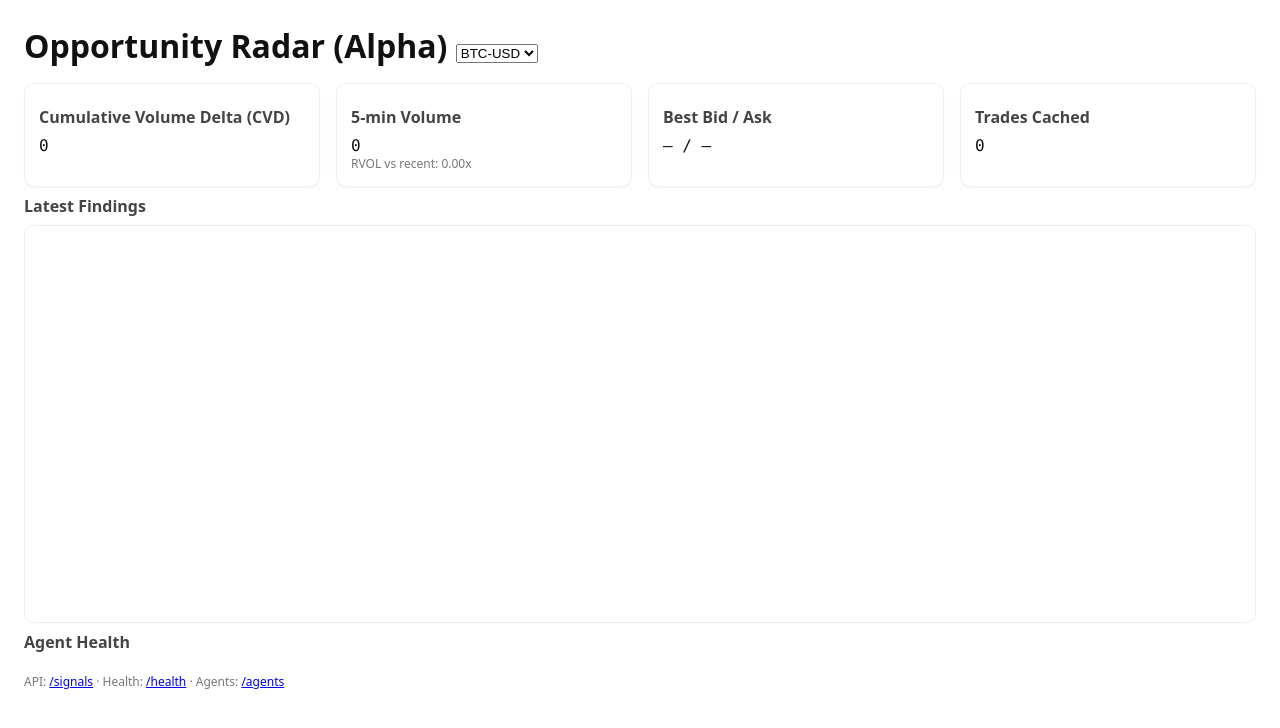
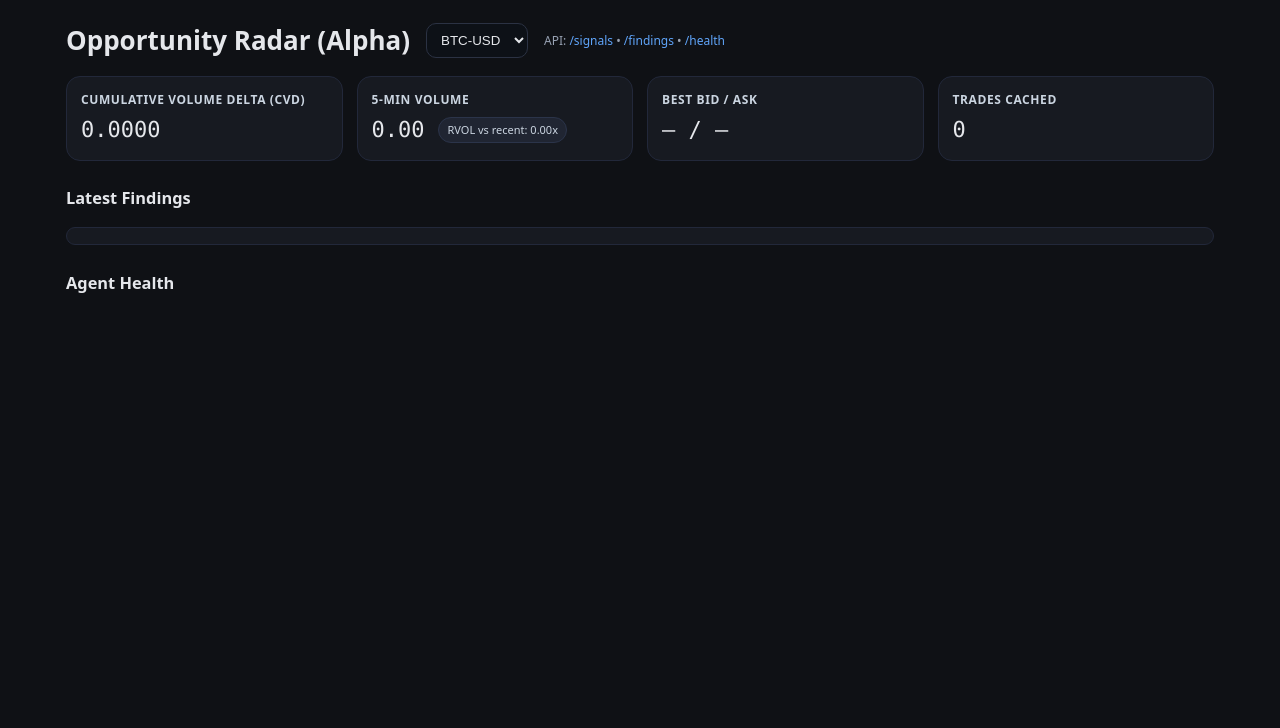
Before and after one commit to davidlowriereed/tradeAgent, a FastAPI app: page / in a window 1280 px wide. Shown: the top 728 px of the page. Run offline with FastAPI, Linux system fonts and the light colour scheme; data that the repository does not hold is empty; some libraries are stand-ins or nearby versions.

Commit message:
Update index.html

```diff
--- a/backend/templates/index.html
+++ b/backend/templates/index.html
@@ -1,136 +1,232 @@
 <!doctype html>
-<html>
+<html lang="en">
 <head>
-  <meta charset="utf-8">
+  <meta charset="utf-8"/>
+  <meta name="viewport" content="width=device-width, initial-scale=1"/>
   <title>Opportunity Radar (Alpha)</title>
-  <meta name="viewport" content="width=device-width, initial-scale=1">
   <style>
-    body { font-family: ui-sans-serif, system-ui, -apple-system, Segoe UI, Roboto, Helvetica, Arial; margin: 24px; color: #111;}
-    .grid { display: grid; grid-template-columns: repeat(4, minmax(220px, 1fr)); gap: 16px; }
-    .card { border: 1px solid #eee; border-radius: 10px; padding: 14px; box-shadow: 0 1px 2px rgba(0,0,0,0.05); }
-    h1 { margin: 0 0 16px 0; }
-    h2 { margin: 8px 0; font-size: 16px; color: #444; }
-    .mono { font-family: ui-monospace, SFMono-Regular, Menlo, Consolas, "Liberation Mono", monospace; }
-    .row { display: grid; grid-template-columns: 1fr 1fr; gap: 10px; }
-    .ok { color: #0a9b4c; font-weight: 600; }
-    .stale { color: #b97b00; font-weight: 600; }
-    .err { color: #b00020; font-weight: 600; }
-    .small { color: #555; font-size: 12px; }
-    .findings { height: 380px; overflow: auto; border: 1px solid #eee; border-radius: 10px; padding: 8px; }
-    .muted { color: #777; }
-    @media (max-width: 1100px) { .grid { grid-template-columns: repeat(2, 1fr); } }
-    @media (max-width: 700px) { .grid { grid-template-columns: 1fr; } }
+    :root{
+      --bg:#0f1115; --card:#171a21; --muted:#98a2b3; --text:#e5e7eb; --ok:#22c55e; --warn:#f59e0b; --err:#ef4444; --accent:#60a5fa;
+      --chip:#202532; --chipText:#cbd5e1;
+    }
+    *{box-sizing:border-box}
+    body{margin:0;background:var(--bg);color:var(--text);font:14px/1.45 system-ui,-apple-system,Segoe UI,Roboto,Ubuntu,Cantarell,'Helvetica Neue',Noto Sans,sans-serif}
+    a{color:var(--accent);text-decoration:none}
+    .wrap{max-width:1180px;margin:22px auto;padding:0 16px}
+    header{display:flex;align-items:center;gap:16px;flex-wrap:wrap;margin-bottom:16px}
+    h1{margin:0;font-size:26px}
+    select{background:#0d1117;border:1px solid #2b3243;color:var(--text);padding:8px 10px;border-radius:10px}
+    .grid{display:grid;grid-template-columns:repeat(4,1fr);gap:14px}
+    .tile{background:var(--card);padding:14px;border-radius:14px;border:1px solid #22283a;min-height:72px}
+    .tile h4{margin:0 0 6px 0;color:#cbd5e1;font-size:12px;text-transform:uppercase;letter-spacing:0.05em}
+    .big{font-size:22px}
+    .muted{color:var(--muted)}
+    .row{display:flex;gap:14px;align-items:center;flex-wrap:wrap}
+    .cards{background:var(--card);border:1px solid #22283a;border-radius:14px;padding:8px;max-height:460px;overflow:auto}
+    .card{border-bottom:1px solid #22283a;padding:12px 8px}
+    .card:last-child{border-bottom:0}
+    .hdr{display:flex;align-items:center;gap:10px;flex-wrap:wrap;margin-bottom:6px}
+    .badge{padding:4px 8px;border-radius:999px;font-size:11px;background:var(--chip);color:var(--chipText);border:1px solid #2b344a}
+    .badge.green{background:rgba(34,197,94,.1);color:#86efac;border-color:#14532d}
+    .badge.red{background:rgba(239,68,68,.08);color:#fca5a5;border-color:#7f1d1d}
+    .badge.blue{background:rgba(96,165,250,.10);color:#bfdbfe;border-color:#1e3a8a}
+    .badge.yellow{background:rgba(245,158,11,.10);color:#fde68a;border-color:#7c2d12}
+    .score{font-weight:600;font-variant-numeric:tabular-nums}
+    ul.tweaks{margin:6px 0 0 0;padding-left:16px}
+    .small{font-size:12px}
+    .health{display:grid;grid-template-columns:repeat(4,1fr);gap:14px;margin-top:14px}
+    .chip-dot{display:inline-flex;align-items:center;gap:6px}
+    .dot{width:8px;height:8px;border-radius:50%}
+    .ok{background:var(--ok)} .stale{background:var(--warn)} .err{background:var(--err)}
+    .right{margin-left:auto}
+    .mono{font-family:ui-monospace,SFMono-Regular,Menlo,Monaco,Consolas,"Liberation Mono","Courier New",monospace}
+    .kbd{font:12px/1.2 ui-monospace,SFMono-Regular,Menlo,Monaco,Consolas,"Liberation Mono","Courier New",monospace;background:var(--chip);padding:2px 6px;border-radius:6px;border:1px solid #2b344a}
+    .sp{height:10px}
   </style>
 </head>
 <body>
-  <h1>Opportunity Radar (Alpha) <select id="symbol"></select></h1>
-  <div class="grid">
-    <div class="card">
-      <h2>Cumulative Volume Delta (CVD)</h2>
-      <div class="mono" id="cvd">—</div>
+  <div class="wrap">
+    <header>
+      <h1>Opportunity Radar (Alpha)</h1>
+      <select id="symbolSel"></select>
+      <span class="muted small">API: <a href="/signals">/signals</a> • <a href="/findings">/findings</a> • <a href="/health">/health</a></span>
+    </header>
+
+    <div class="grid">
+      <div class="tile"><h4>Cumulative Volume Delta (CVD)</h4><div id="cvd" class="big mono">–</div></div>
+      <div class="tile"><h4>5-min Volume</h4><div class="row"><div id="vol" class="big mono">–</div><span id="rvol" class="badge">RVOL vs recent: –</span></div></div>
+      <div class="tile"><h4>Best Bid / Ask</h4><div id="ba" class="big mono">– / –</div></div>
+      <div class="tile"><h4>Trades Cached</h4><div id="tc" class="big mono">–</div></div>
     </div>
-    <div class="card">
-      <h2>5-min Volume</h2>
-      <div class="mono" id="vol">—</div>
-      <div class="small muted">RVOL vs recent: <span id="rvol">—</span></div>
-    </div>
-    <div class="card">
-      <h2>Best Bid / Ask</h2>
-      <div class="mono"><span id="bid">—</span> / <span id="ask">—</span></div>
-    </div>
-    <div class="card">
-      <h2>Trades Cached</h2>
-      <div class="mono" id="tc">—</div>
-    </div>
+
+    <div class="sp"></div>
+    <h3>Latest Findings</h3>
+    <div id="findings" class="cards"></div>
+
+    <div class="sp"></div>
+    <h3>Agent Health</h3>
+    <div id="health" class="health"></div>
   </div>
 
-  <h2>Latest Findings</h2>
-  <div class="findings mono" id="findings">loading…</div>
+<script>
+const $ = (id) => document.getElementById(id);
+const fmt = (n, d=2) => (n===null||n===undefined||Number.isNaN(+n)) ? "–" : (+n).toFixed(d);
+const ago = (iso) => {
+  if(!iso) return "–";
+  const t = new Date(iso).getTime();
+  const s = Math.max(0, (Date.now()-t)/1000|0);
+  if(s<60) return s+"s ago";
+  const m = s/60|0; if(m<60) return m+"m ago";
+  const h = m/60|0; return h+"h ago";
+};
 
-  <h2>Agent Health</h2>
-  <div class="grid" id="health"></div>
-
-  <p class="small muted">API: <a href="/signals">/signals</a> · Health: <a href="/health">/health</a> · Agents: <a href="/agents">/agents</a></p>
-
-<script>
-const symSel = document.getElementById('symbol');
-let SYMBOLS = [];
-
-async function fetchJSON(url) {
-  const r = await fetch(url);
-  return r.json();
+function actionBadge(action){
+  const span = document.createElement("span");
+  span.className = "badge";
+  span.textContent = action;
+  if(action==="consider-entry") span.classList.add("green");
+  else if(action==="consider-exit") span.classList.add("red");
+  else if(action==="prepare") span.classList.add("blue");
+  else span.classList.add("yellow"); // observe
+  return span;
 }
 
-async function loadSymbols() {
-  const h = await fetchJSON('/health');
-  SYMBOLS = h.symbols || ["BTC-USD"];
-  SYMBOLS.forEach(s => {
-    const opt = document.createElement('option');
-    opt.value = s; opt.textContent = s;
-    symSel.appendChild(opt);
-  });
+function renderFindingCard(f){
+  const card = document.createElement("div");
+  card.className = "card";
+  const hdr = document.createElement("div");
+  hdr.className = "hdr";
+
+  const title = document.createElement("div");
+  title.innerHTML = `<span class="badge">${f.agent}</span> <span class="muted">·</span> <span class="badge">${f.label}</span> <span class="muted">·</span> <span class="score">score ${fmt(f.score,2)}</span>`;
+  hdr.appendChild(title);
+
+  const time = document.createElement("span");
+  time.className="muted small right";
+  time.textContent = new Date(f.ts_utc || Date.now()).toISOString().replace("T"," ").replace("Z","");
+  hdr.appendChild(time);
+
+  card.appendChild(hdr);
+
+  // agent-specific details
+  const d = f.details || {};
+  if(f.agent === "llm_analyst"){
+    const row = document.createElement("div");
+    row.className = "row small";
+    row.appendChild(actionBadge(d.action || "observe"));
+    const conf = document.createElement("span");
+    conf.className="badge";
+    conf.textContent = `confidence ${fmt((d.confidence||0)*100,0)}%`;
+    row.appendChild(conf);
+    card.appendChild(row);
+
+    if(d.rationale){
+      const p = document.createElement("div");
+      p.style.marginTop="6px";
+      p.textContent = d.rationale.length>280 ? d.rationale.slice(0,280)+"…" : d.rationale;
+      card.appendChild(p);
+    }
+    if(Array.isArray(d.tweaks) && d.tweaks.length){
+      const ul = document.createElement("ul"); ul.className="tweaks small";
+      d.tweaks.slice(0,5).forEach(tw=>{
+        let text = "";
+        if(typeof tw==="string"){ text = tw; }
+        else{
+          const p = tw.param||"";
+          const delta = (tw.delta!==undefined)? (tw.delta>0?`+${tw.delta}`:`${tw.delta}`):"";
+          const r = tw.reason?` — ${tw.reason}`:"";
+          text = `${p}: ${delta}${r}`;
+        }
+        const li = document.createElement("li"); li.textContent=text; ul.appendChild(li);
+      });
+      card.appendChild(ul);
+    }
+  } else if(f.agent === "trend_score"){
+    const pUp = d.p_up!==undefined? Math.round(d.p_up*10000)/100 : (d.p_up_pct || 0);
+    const row = document.createElement("div");
+    row.className="row small";
+    const b = document.createElement("span"); b.className="badge blue"; b.textContent = `p_up: ${pUp}%`; row.appendChild(b);
+    const sc = document.createElement("span"); sc.className="badge"; sc.textContent = `components: ΔCVD2 ${fmt(d.dcvd2||0,2)}, RVOL ${fmt(d.rvol||0,2)}, mom1 ${fmt(d.mom1_bps||0,0)}bps`; row.appendChild(sc);
+    card.appendChild(row);
+  } else if(f.agent === "rvol_spike"){
+    const row = document.createElement("div"); row.className="row small";
+    row.innerHTML = `<span class="badge blue">RVOL ${fmt(d.rvol,2)}</span> <span class="badge">Vol5m ${fmt(d.volume_5m,2)}</span> <span class="badge">Bid/Ask ${fmt(d.best_bid,2)} / ${fmt(d.best_ask,2)}</span>`;
+    card.appendChild(row);
+  } else if(f.agent === "cvd_divergence"){
+    const row = document.createElement("div"); row.className="row small";
+    row.innerHTML = `<span class="badge ${ (d.delta_bps||0)>=0 ? 'green':'red' }">ΔCVD ${fmt(d.delta_bps||0,0)} bps</span>`;
+    card.appendChild(row);
+  } else if(f.agent === "posture_guard"){
+    const row = document.createElement("div"); row.className="row small";
+    row.innerHTML = `<span class="badge">${d.state||'neutral'}</span> <span class="badge">reason: ${d.reason||'—'}</span>`;
+    card.appendChild(row);
+  } else {
+    // fallback — short pretty JSON
+    const pre = document.createElement("pre");
+    pre.className="small mono"; pre.textContent = JSON.stringify(d, null, 2);
+    card.appendChild(pre);
+  }
+
+  return card;
 }
 
-async function refresh() {
-  const symbol = symSel.value || SYMBOLS[0];
-
-  const sig = await fetchJSON('/signals?symbol=' + encodeURIComponent(symbol));
-  document.getElementById('cvd').textContent = (sig.cvd ?? '—').toLocaleString(undefined, {maximumFractionDigits: 4});
-  document.getElementById('vol').textContent = (sig.volume_5m ?? '—').toLocaleString();
-  document.getElementById('rvol').textContent = (sig.rvol_vs_recent ?? 0).toFixed(2) + 'x';
-  document.getElementById('bid').textContent = sig.best_bid ?? '—';
-  document.getElementById('ask').textContent = sig.best_ask ?? '—';
-  document.getElementById('tc').textContent = sig.trades_cached ?? '—';
-
-  const f = await fetchJSON('/findings?symbol=' + encodeURIComponent(symbol) + '&limit=80');
-  const el = document.getElementById('findings');
-  el.innerHTML = '';
-  (f.findings || []).forEach(it => {
-    const div = document.createElement('div');
-    let head = `${it.agent} · ${it.label} · score ${Number(it.score).toFixed(2)}\n${it.ts_utc}`;
-    let det = '';
-    try {
-      const d = it.details || {};
-      if (it.agent === 'llm_analyst') {
-        det = `\nAction: ${d.action} (conf ${(d.confidence ?? 0).toFixed(2)})\n${d.rationale || ''}`;
-        const t = d.tweaks || [];
-        if (t.length) det += '\n• tweaks: ' + JSON.stringify(t);
-      } else if (it.agent === 'trend_score') {
-        det = `\np_up: ${(d.p_up*100).toFixed(1)}%`;
-      } else if (it.agent === 'rvol_spike') {
-        det = `\nRVOL: ${((d.rvol)||0).toFixed(2)}x`;
-      } else if (it.agent === 'cvd_divergence') {
-        det = `\nΔCVD(5m): ${d.delta_5m}`;
-      } else if (it.agent === 'posture_guard') {
-        det = `\nAction: ${d.action} — ${ (d.reasons||[]).join('; ') }`;
-      }
-    } catch(e){}
-    div.textContent = head + det + '\n';
-    el.appendChild(div);
-  });
-
-  const hl = await fetchJSON('/health');
-  const hg = document.getElementById('health');
-  hg.innerHTML = '';
-  const now = Date.now();
-  (Object.entries(hl.agents || {})).forEach(([name, obj]) => {
-    const card = document.createElement('div');
-    card.className = 'card';
-    const ts = new Date(obj.last_run).getTime();
-    const age = (now - ts)/1000;
-    const statusCls = age <= 120 ? 'ok' : 'stale';
-    card.innerHTML = `<h2>${name}</h2><div class="${statusCls}">${statusCls.toUpperCase()}</div><div class="small muted">Last run: ${obj.last_run}</div>`;
-    hg.appendChild(card);
-  });
+async function fetchSignals(symbol){
+  const r = await fetch(`/signals?symbol=${encodeURIComponent(symbol)}`);
+  const s = await r.json();
+  $("cvd").textContent = fmt(s.cvd,4);
+  $("vol").textContent = fmt(s.volume_5m,2);
+  $("rvol").textContent = `RVOL vs recent: ${s.rvol_vs_recent===null?'0.00x':fmt(s.rvol_vs_recent,2)+'x'}`;
+  $("ba").textContent = `${fmt(s.best_bid,2)} / ${fmt(s.best_ask,2)}`;
+  $("tc").textContent = s.trades_cached ?? "–";
 }
 
-(async () => {
-  await loadSymbols();
-  symSel.value = SYMBOLS[0];
-  await refresh();
-  setInterval(refresh, 4000);
-  symSel.addEventListener('change', refresh);
-})();
+async function fetchFindings(symbol){
+  const r = await fetch(`/findings?symbol=${encodeURIComponent(symbol)}&limit=40`);
+  const data = await r.json();
+  const box = $("findings"); box.innerHTML = "";
+  (data.findings||[]).forEach(f => box.appendChild(renderFindingCard(f)));
+}
+
+async function fetchHealth(){
+  const r = await fetch("/health"); const h = await r.json();
+  const box = $("health"); box.innerHTML="";
+  const agents = h.agents || {};
+  for(const [name, obj] of Object.entries(agents)){
+    const tile = document.createElement("div"); tile.className="tile";
+    const up = (obj.status||"").toLowerCase();
+    const dot = `<span class="dot ${up==='ok'?'ok':(up==='stale'?'stale':'err')}"></span>`;
+    tile.innerHTML = `<h4>${name}</h4><div class="chip-dot">${dot}<span>${up.toUpperCase()}</span></div><div class="small muted">Last run: ${ago(obj.last_run)}</div>`;
+    box.appendChild(tile);
+  }
+  // Populate symbols in selector if provided
+  if(Array.isArray(h.symbols)){
+    const sel = $("symbolSel");
+    const current = sel.value || "BTC-USD";
+    sel.innerHTML = "";
+    h.symbols.forEach(sym => {
+      const opt = document.createElement("option"); opt.value=sym; opt.textContent=sym;
+      sel.appendChild(opt);
+    });
+    if(h.symbols.includes(current)) sel.value = current;
+  }
+}
+
+async function boot(){
+  await fetchHealth();
+  const sel = $("symbolSel");
+  const symbol = sel.value || (sel.options[0]?.value) || "BTC-USD";
+  await fetchSignals(symbol);
+  await fetchFindings(symbol);
+  sel.addEventListener("change", async (e)=>{
+    await fetchSignals(sel.value);
+    await fetchFindings(sel.value);
+  });
+  // poll
+  setInterval(()=>fetchSignals(sel.value), 5000);
+  setInterval(()=>fetchFindings(sel.value), 8000);
+  setInterval(fetchHealth, 15000);
+}
+boot();
 </script>
 </body>
 </html>
```
